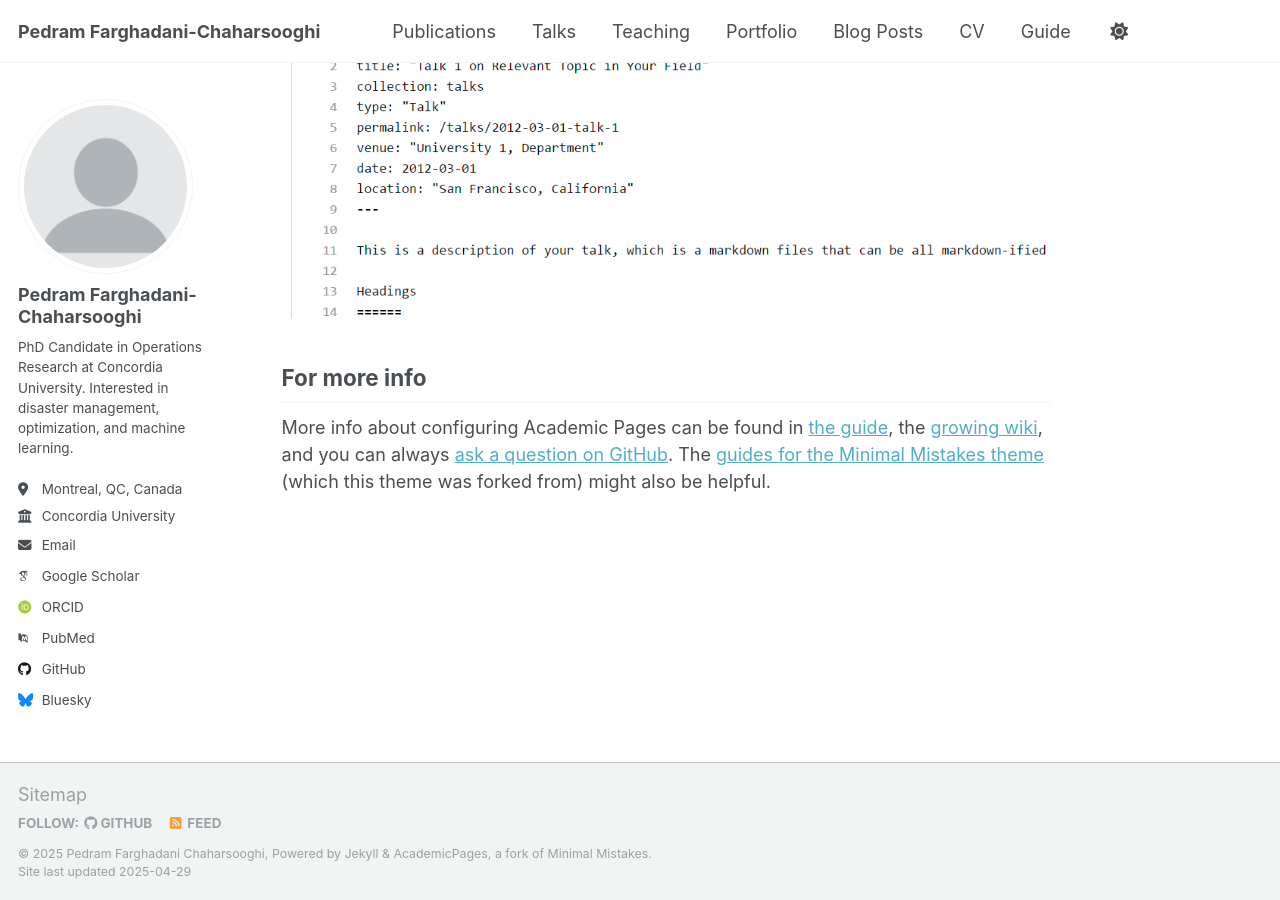
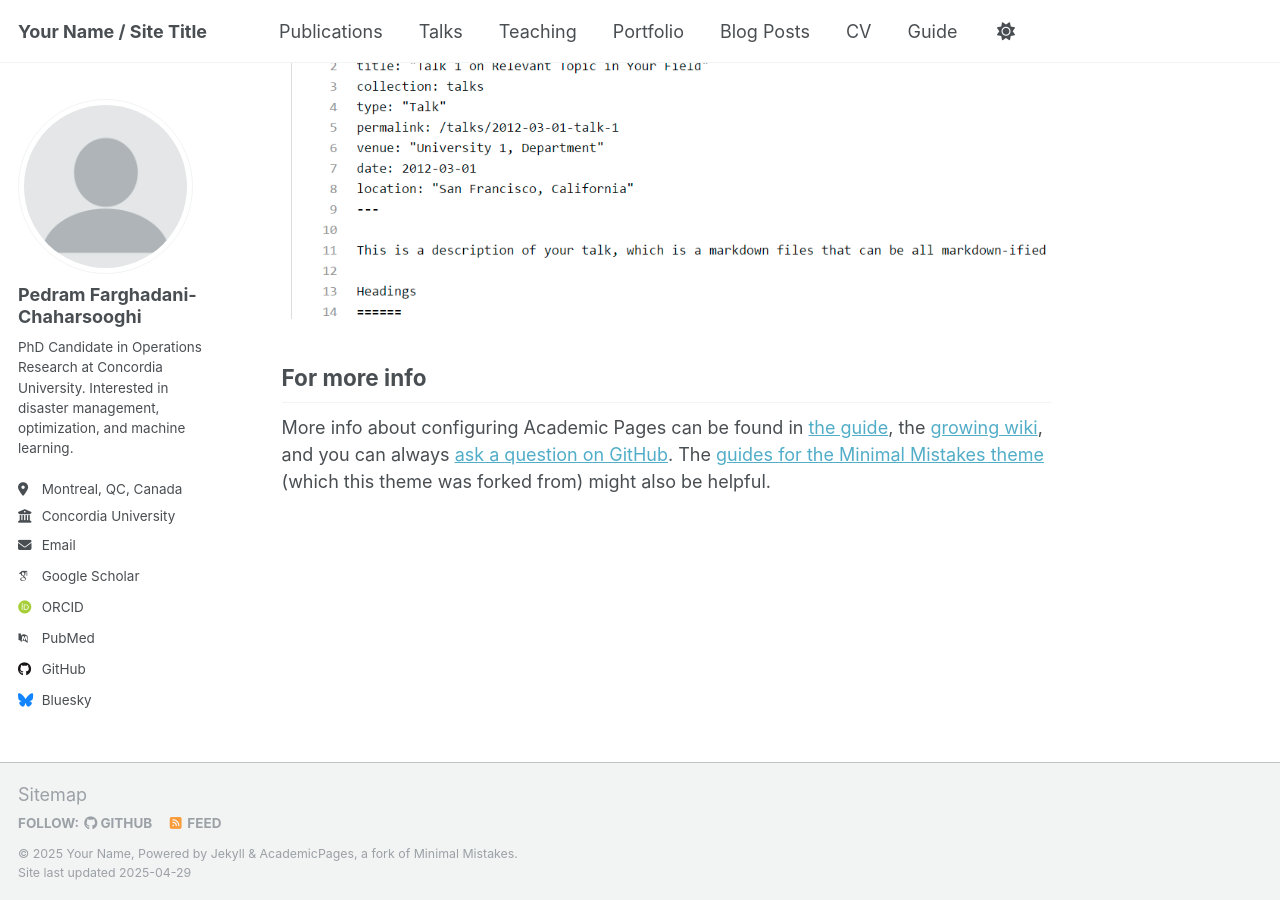
Before and after one commit to Pedram-Fdi/Pedram-Fdi.github.io, a Jekyll site: the page built from _pages/about.md, in a window 1280 px wide and 900 px high, scrolled down 2636 px. Built offline with Jekyll 4.4.1, drawn with Linux system fonts in a browser that asks for light colours; some web fonts are replaced.

Commit message:
Update _config.yml

```diff
--- a/_config.yml
+++ b/_config.yml
@@ -9,13 +9,13 @@
 # Basic Site Settings
 locale                   : "en-US"
 site_theme               : "default"
-title                    : "Pedram Farghadani-Chaharsooghi"
+title                    : "Your Name / Site Title"
 title_separator          : "-"
-name                     : &name "Pedram Farghadani Chaharsooghi"
-description              : &description "PhD Candidate in Operations Research"
-url                      : https://PedramFdi.github.io # the base hostname & protocol for your site e.g. "https://[your GitHub username].github.io" or if you already have some other page hosted on Github then use "https://[your GitHub username].github.io/[Your Repo Name]"
+name                     : &name "Your Name"
+description              : &description "personal description"
+url                      : https://academicpages.github.io # the base hostname & protocol for your site e.g. "https://[your GitHub username].github.io" or if you already have some other page hosted on Github then use "https://[your GitHub username].github.io/[Your Repo Name]"
 baseurl                  : "" # the subpath of your site, e.g. "/blog"
-repository               : "Pedram-Fdi/Pedram-Fdi.github.io"
+repository               : "academicpages/academicpages.github.io"
 
 # Site Author - The following control what appear as part of the author content on the side bar.
 #               If a field is blank the icon and link will not appear, otherwise it will be shown.
```
